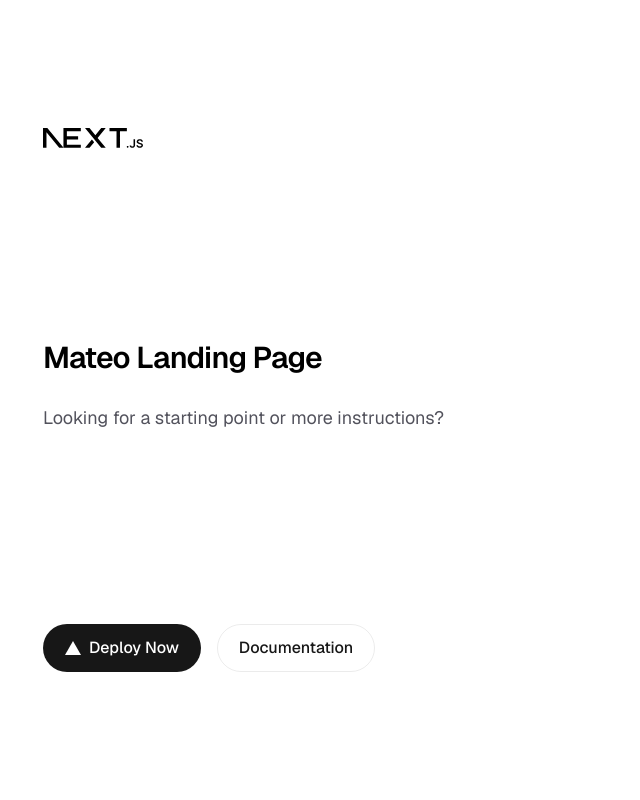
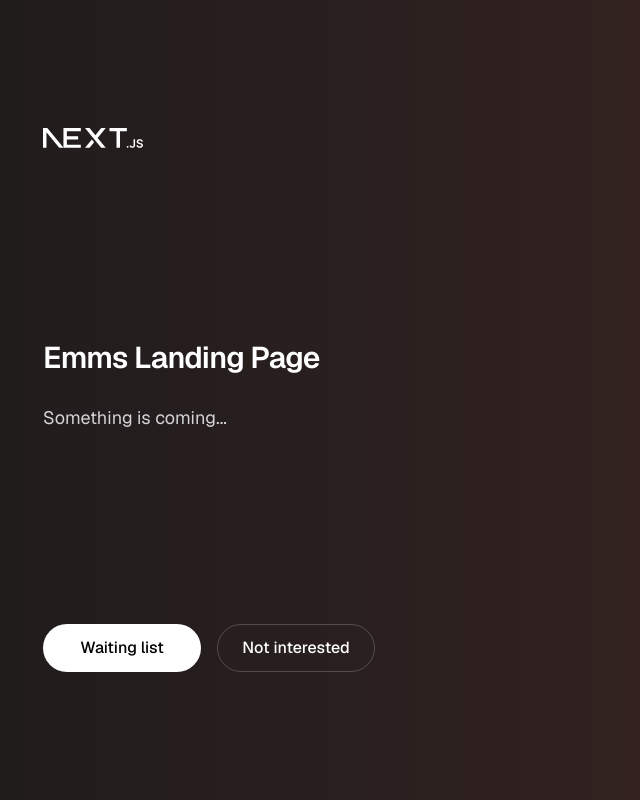
Before and after one commit to meltt-team/web, a Next.js app: page /en in a window 1280 px wide. Shown: the whole page, without its empty margins (277-917 px from the left). Built offline with nearby package versions, Linux system fonts and the light colour scheme.

Commit message:
add gradient and fix translations

```diff
--- a/messages/de.json
+++ b/messages/de.json
@@ -1,14 +1,9 @@
 {
   "landing": {
-    "title": "Meine Landing Page",
-    "descriptionStart": "Looking for a starting point or more instructions? Head over to",
-    "descriptionMiddle": "or the",
-    "descriptionEnd": "center.",
-    "description": "Looking for a starting point or more instructions?",
-    "templates": "Templates",
-    "learning": "Learning",
-    "deployNow": "Deploy Now",
-    "documentation": "Documentation"
+    "title": "Emms Landing Page",
+    "description": "Etwas kommt...",
+    "deployNow": "Wartenliste",
+    "documentation": "Nicht interessiert"
   },
   "logo": {
     "alt": "Next.js logo"
--- a/messages/en.d.json.ts
+++ b/messages/en.d.json.ts
@@ -3,15 +3,10 @@
 
 declare const messages: {
   "landing": {
-    "title": "Mateo Landing Page",
-    "descriptionStart": "Looking for a starting point or more instructions? Head over to",
-    "descriptionMiddle": "or the",
-    "descriptionEnd": "center.",
-    "description": "Looking for a starting point or more instructions?",
-    "templates": "Templates",
-    "learning": "Learning",
-    "deployNow": "Deploy Now",
-    "documentation": "Documentation"
+    "title": "Emms Landing Page",
+    "description": "Something is coming...",
+    "deployNow": "Waiting list",
+    "documentation": "Not interested"
   },
   "logo": {
     "alt": "Next.js logo"
--- a/messages/en.json
+++ b/messages/en.json
@@ -1,14 +1,9 @@
 {
   "landing": {
-    "title": "Mateo Landing Page",
-    "descriptionStart": "Looking for a starting point or more instructions? Head over to",
-    "descriptionMiddle": "or the",
-    "descriptionEnd": "center.",
-    "description": "Looking for a starting point or more instructions?",
-    "templates": "Templates",
-    "learning": "Learning",
-    "deployNow": "Deploy Now",
-    "documentation": "Documentation"
+    "title": "Emms Landing Page",
+    "description": "Something is coming...",
+    "deployNow": "Waiting list",
+    "documentation": "Not interested"
   },
   "logo": {
     "alt": "Next.js logo"
--- a/messages/es.json
+++ b/messages/es.json
@@ -1,14 +1,9 @@
 {
   "landing": {
-    "title": "Página de inicio de Mateo",
-    "descriptionStart": "¿Buscas un punto de partida o más instrucciones? Dirígete a",
-    "descriptionMiddle": "o al centro de",
-    "descriptionEnd": "",
-    "description": "¿Buscas un punto de partida o más instrucciones?",
-    "templates": "Plantillas",
-    "learning": "Aprendizaje",
-    "deployNow": "Implementar ahora",
-    "documentation": "Documentación"
+    "title": "Emms Landing Page",
+    "description": "Algo está llegando...",
+    "deployNow": "Lista de espera",
+    "documentation": "No me interesa"
   },
   "logo": {
     "alt": "Logo de Next.js"
--- a/src/app/[locale]/page.tsx
+++ b/src/app/[locale]/page.tsx
@@ -12,10 +12,10 @@ export default function IndexPage({ params }: PageProps<"/[locale]">) {
   const t = useTranslations("landing");
 
   return (
-    <div className="flex min-h-screen items-center justify-center bg-zinc-50 font-sans dark:bg-black">
-      <main className="flex min-h-screen w-full max-w-3xl flex-col items-center justify-between py-32 px-16 bg-white dark:bg-black sm:items-start">
+    <div className="flex min-h-screen items-center justify-center font-sans bg-gradient-to-r from-[#1a1a1a] via-[#2a1f1f] to-[#3d2520]">
+      <main className="flex min-h-screen w-full max-w-3xl flex-col items-center justify-between py-32 px-16 sm:items-start">
         <Image
-          className="dark:invert"
+          className="invert"
           src="/next.svg"
           alt="Next.js logo"
           width={100}
@@ -23,31 +23,24 @@ export default function IndexPage({ params }: PageProps<"/[locale]">) {
           priority
         />
         <div className="flex flex-col items-center gap-6 text-center sm:items-start sm:text-left">
-          <h1 className="max-w-xs text-3xl font-semibold leading-10 tracking-tight text-black dark:text-zinc-50">
+          <h1 className="max-w-xs text-3xl font-semibold leading-10 tracking-tight text-white">
             {t("title")}
           </h1>
-          <p className="max-w-md text-lg leading-8 text-zinc-600 dark:text-zinc-400">
+          <p className="max-w-md text-lg leading-8 text-zinc-300">
               {t("description")}
           </p>
         </div>
         <div className="flex flex-col gap-4 text-base font-medium sm:flex-row">
           <a
-            className="flex h-12 w-full items-center justify-center gap-2 rounded-full bg-foreground px-5 text-background transition-colors hover:bg-[#383838] dark:hover:bg-[#ccc] md:w-[158px]"
+            className="flex h-12 w-full items-center justify-center gap-2 rounded-full bg-white px-5 text-black transition-colors hover:bg-zinc-200 md:w-[158px]"
             href="https://vercel.com/new?utm_source=create-next-app&utm_medium=appdir-template-tw&utm_campaign=create-next-app"
             target="_blank"
             rel="noopener noreferrer"
           >
-            <Image
-              className="dark:invert"
-              src="/vercel.svg"
-              alt="Vercel logomark"
-              width={16}
-              height={16}
-            />
             {t("deployNow")}
           </a>
           <a
-            className="flex h-12 w-full items-center justify-center rounded-full border border-solid border-black/[.08] px-5 transition-colors hover:border-transparent hover:bg-black/[.04] dark:border-white/[.145] dark:hover:bg-[#1a1a1a] md:w-[158px]"
+            className="flex h-12 w-full items-center justify-center rounded-full border border-solid border-white/20 px-5 text-white transition-colors hover:border-white/40 hover:bg-white/10 md:w-[158px]"
             href="https://nextjs.org/docs?utm_source=create-next-app&utm_medium=appdir-template-tw&utm_campaign=create-next-app"
             target="_blank"
             rel="noopener noreferrer"
```
